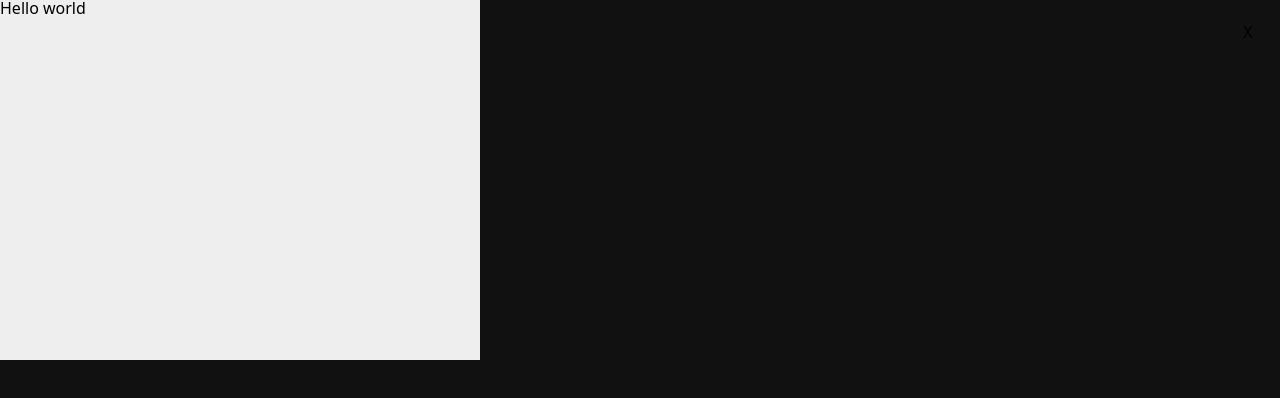
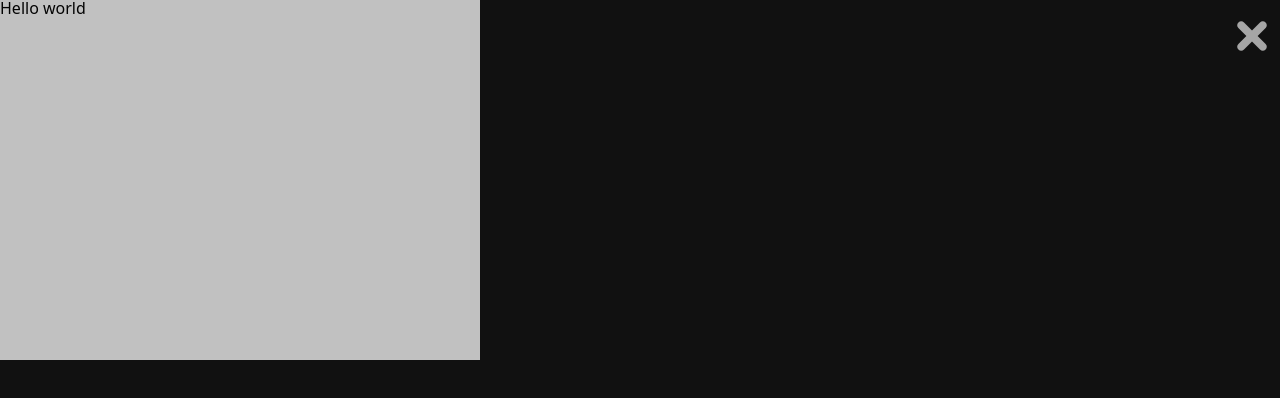
Before and after one commit to Duxe-AU/duxe-components, a React (Vite) app: page / in a window 1280 px wide. Both pictures are taken after a click on the button "Click me". Shown: the top 398 px of the page. Built offline with nearby package versions, Linux system fonts and the light colour scheme.

Commit message:
replaced close button with svg icon in Modal component

```diff
--- a/package.json
+++ b/package.json
@@ -28,6 +28,7 @@
     "react-dom": "^18.2.0"
   },
   "devDependencies": {
+    "@rollup/plugin-image": "^3.0.3",
     "@types/node": "^20.11.28",
     "@types/react": "^18.2.64",
     "@types/react-dom": "^18.2.21",
--- a/src/app.tsx
+++ b/src/app.tsx
@@ -16,9 +16,7 @@ export default function App() {
             }}>
               <h1>Hello world</h1>
             </div>
-          ), {
-            backgroundBlur: 1,
-          });
+          ));
         }}
       >Click me</button>
     </div>
--- a/src/components/Modal/index.tsx
+++ b/src/components/Modal/index.tsx
@@ -2,6 +2,7 @@
 
 import { ReactNode, useEffect } from "react";
 import styles from "./index.module.css";
+import icon from "../../assets/icons/x.svg";
 
 export type ModalProps = {
   children: ReactNode;
@@ -36,16 +37,18 @@ export function Modal({
 
   return (
     <div className={styles.root}>
+      <div className={styles.backgroundOverlay}></div>
       <div
-        className={styles.backgroundOverlay}
+        className={styles.modal}
         style={{ opacity: backgroundBlur, }}
         onClick={() => {
           if (closeOnOutsideClick) onClose?.()
         }}
-      ></div>
-      <div className={styles.modal}>
+      >
         {/* Close Button */}
-        {showCloseButton && <button onClick={() => onClose?.()} className={styles.closeButton}>X</button>}
+        {showCloseButton && <button onClick={() => onClose?.()} className={styles.closeButton}>
+          <img src={icon} />
+        </button>}
         {children}
       </div>
     </div>
--- a/vite.config.ts
+++ b/vite.config.ts
@@ -3,6 +3,7 @@ import react from '@vitejs/plugin-react'
 import dts from 'vite-plugin-dts'
 import path from 'path';
 import preserveDirectives from "rollup-plugin-preserve-directives";
+import image from "@rollup/plugin-image";
 
 // https://vitejs.dev/config/
 export default defineConfig({
@@ -28,7 +29,7 @@ export default defineConfig({
         preserveModules: true,
       },
       preserveEntrySignatures: 'allow-extension',
-      plugins: [preserveDirectives()],
+      plugins: [preserveDirectives(), image()],
     },
     sourcemap: true,
     emptyOutDir: true,
```
Also changed, not shown: src/assets/icons/x.svg (added), 1 other file (tests, documents, lock files or other folders).
